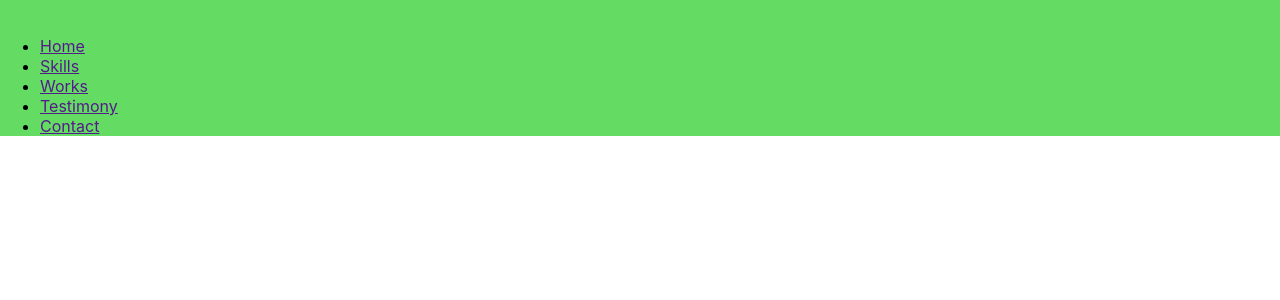
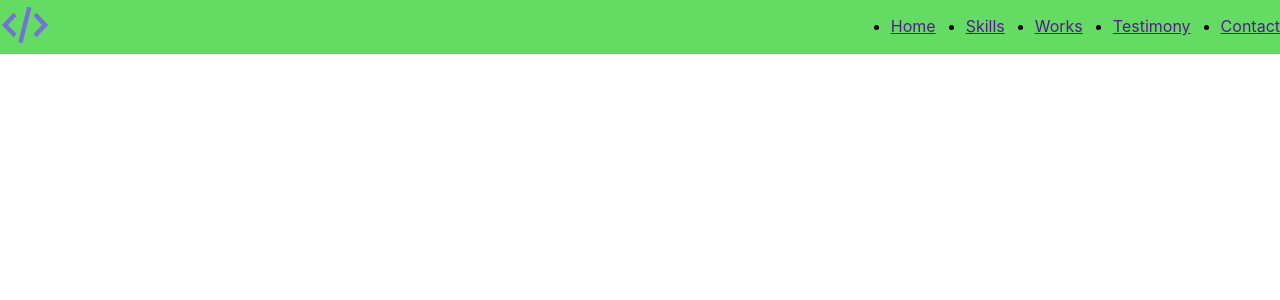
Before and after one commit to AlexShchirov/portfolio-start-project-main, a React app: page / in a window 1280 px wide. Shown: the top 300 px of the page. Built offline with nearby package versions, Linux system fonts and the light colour scheme.

Commit message:
commit-2

```diff
--- /dev/null
+++ b/src/components/icon/Icon.tsx
@@ -0,0 +1,17 @@
+import React from 'react';
+import iconsSprite from'../../assets/images/icons-sprite.svg'
+
+
+type IconPropsType={
+    iconId:string
+    width?:string
+    height?:string
+    viewBox?:string
+}
+export const Icon = (props: IconPropsType) => {
+    return (
+        <svg width={props.width || "50"} height={props.height || "50"} viewBox={props.viewBox || "0 0 50 50"} fill="none" xmlns="http://www.w3.org/2000/svg">
+        <use xlinkHref={`${iconsSprite}#${props.iconId}`}/>
+        </svg>
+        );
+};
--- /dev/null
+++ b/src/components/logo/Logo.tsx
@@ -0,0 +1,10 @@
+import React from 'react';
+import {Icon} from "../icon/Icon";
+
+export const Logo = () => {
+    return (
+        <a href="">
+            <Icon iconId={'codeSvg'}/>
+        </a>
+    );
+};
--- /dev/null
+++ b/src/components/menu/menu.tsx
@@ -0,0 +1,33 @@
+import React from 'react';
+import styled from "styled-components";
+
+export const Menu = () => {
+    return (
+        <StyledMenu>
+            <ul>
+                <li>
+                    <a href="">Home</a>
+                </li>
+                <li>
+                    <a href="">Skills</a>
+                </li>
+                <li>
+                    <a href="">Works</a>
+                </li>
+                <li>
+                    <a href="">Testimony</a>
+                </li>
+                <li>
+                    <a href="">Contact</a>
+                </li>
+            </ul>
+        </StyledMenu>
+    );
+};
+
+const StyledMenu = styled.nav`
+ul{
+  display: flex;
+  gap: 30px;
+}
+`
--- a/src/layaut/header/Header.tsx
+++ b/src/layaut/header/Header.tsx
@@ -1,26 +1,19 @@
 import React from 'react';
 import styled from "styled-components";
+import {Logo} from "../../components/logo/Logo";
+import {Menu} from "../../components/menu/menu";
 
 export const Header = () => {
     return (
         <StyledHeader>
-            <a href="">
-                <img src="" alt=""/>
-            </a>
-
-            <nav>
-                <ul>
-                    <li><a href="">Home</a></li>
-                    <li><a href="">Skills</a></li>
-                    <li><a href="">Works</a></li>
-                    <li><a href="">Testimony</a></li>
-                    <li><a href="">Contact</a></li>
-                </ul>
-            </nav>
+            <Logo/>
+            <Menu/>
         </StyledHeader>
     );
 };
 
-const StyledHeader= styled.header`
+const StyledHeader = styled.header`
   background-color: #64dc64;
+  display: flex;
+  justify-content: space-between;
 `
```
Also changed, not shown: src/layaut/sections/main/Main.tsx (added, +12 -0 lines).
